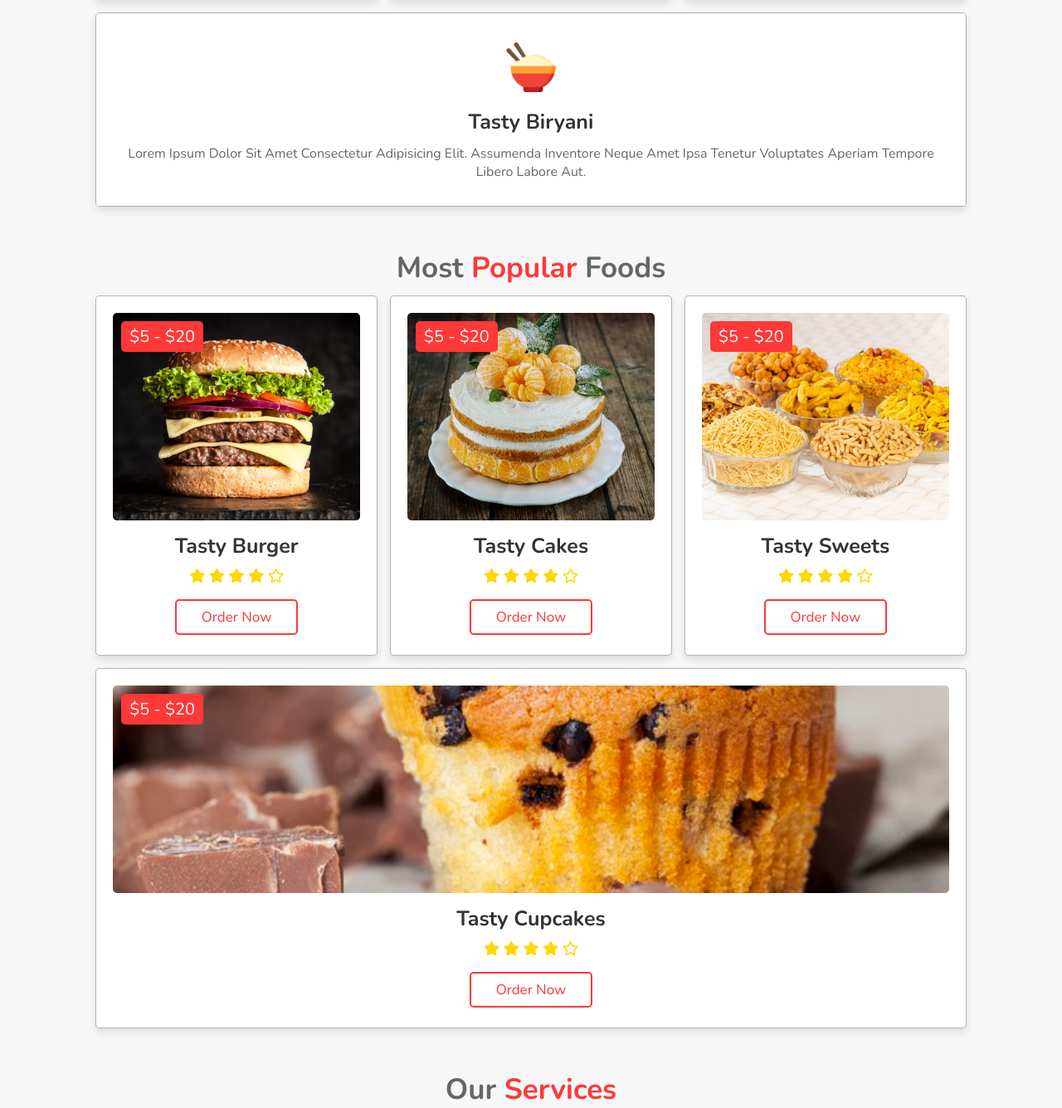
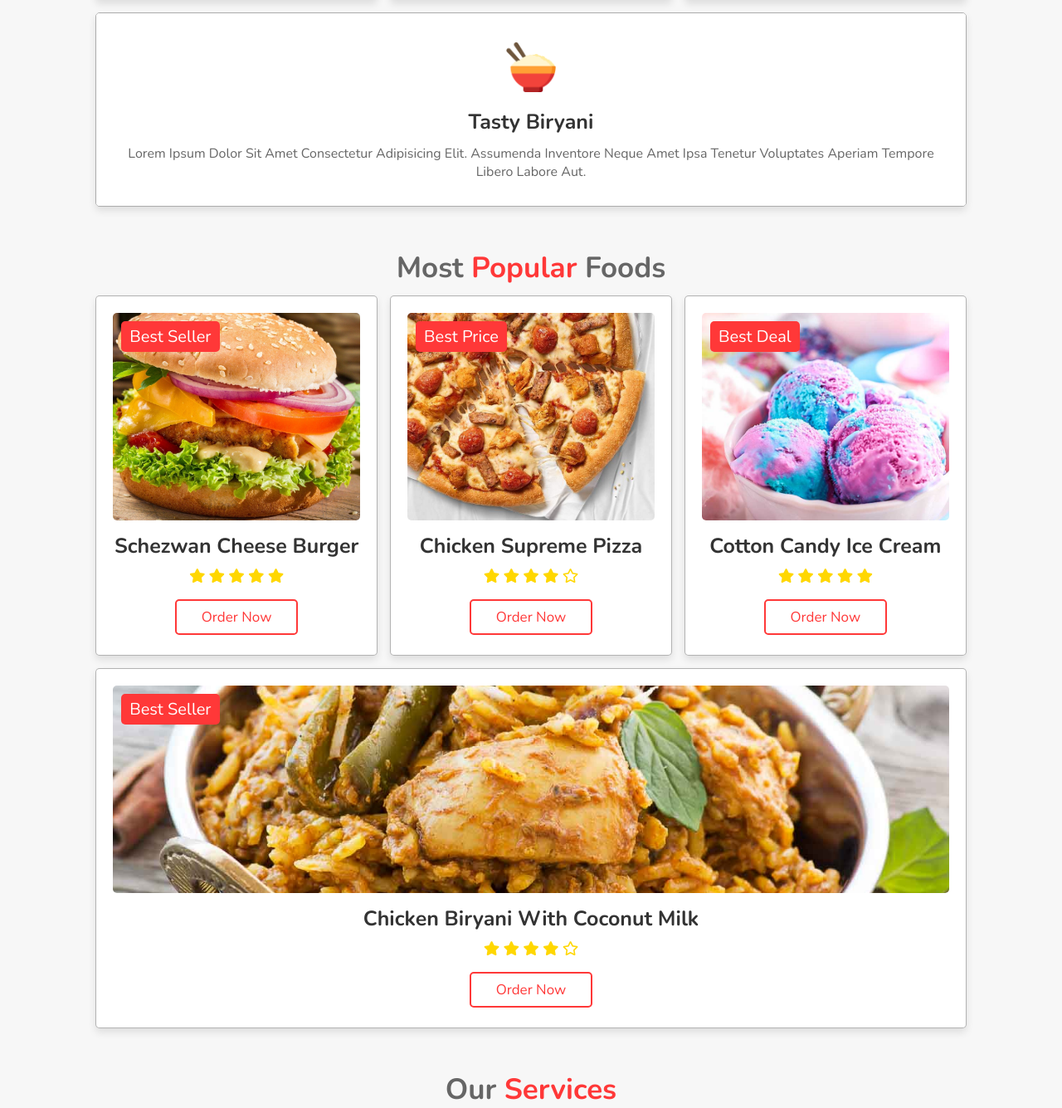
Before and after one commit to VaibhavShanbhag/Food-Court, a PHP site: page /index.php in a window 1280 px wide. Shown: the part 1448-2783 px from the top of the page at 83% size. Run offline with PHP 8.4, Linux system fonts and the light colour scheme.

Commit message:
Made changes to the index.php page

```diff
--- a/admin/adminlogin.php
+++ b/admin/adminlogin.php
@@ -178,7 +178,7 @@ if (isset($_POST['login'])) {
 </style>
 <body>
     <header>
-        <a href="index.php" class="btn">Back</a>
+        <a href="../public/index.php" class="btn">Back</a>
         <a href="#" class="logo"><i class="fas fa-utensils"></i>Food Court</a>
         <a class="btn" href="#" style="background-color:green; border: .2rem solid green;">Home</a>
     </header>
--- a/public/emptycart.php
+++ b/public/emptycart.php
@@ -152,7 +152,7 @@
         <img src="images/empty-cart.png" alt="empty" srcset="">
         <h1>Empty Cart</h1>
         <p>Looks like you haven't made your choice yet</p>
-        <p><a href="fooditems.php"><button>Back To Home</button></a></p>
+        <p><a href="index.php"><button>Back To Home</button></a></p>
     </div>
 </body>
 
--- a/public/index.php
+++ b/public/index.php
@@ -76,7 +76,7 @@
             <p>Lorem ipsum dolor sit, amet consectetur adipisicing elit. Voluptas accusamus tempore temporibus rem amet
                 laudantium animi optio voluptatum. Natus obcaecati unde porro nostrum ipsam itaque impedit incidunt rem
                 quisquam eos!</p>
-            <a href="#" class="btn">order now</a>
+                <a href="fooditems.php" class="btn">order now</a>
         </div>
 
         <div class="image">
@@ -174,9 +174,22 @@
         <div class="box-container">
 
             <div class="box">
-                <span class="price"> $5 - $20 </span>
-                <img src="images/p-1.jpg" alt="">
-                <h3>tasty burger</h3>
+                <span class="price">Best Seller</span>
+                <img src="Food Images/Schezwan Cheese Burger.jpg" alt="">
+                <h3>Schezwan Cheese Burger</h3>
+                <div class="stars">
+                    <i class="fas fa-star"></i>
+                    <i class="fas fa-star"></i>
+                    <i class="fas fa-star"></i>
+                    <i class="fas fa-star"></i>
+                    <i class="fas fa-star"></i>
+                </div>
+                <a href="fooditems.php" class="btn">order now</a>
+            </div>
+            <div class="box">
+                <span class="price">Best Price</span>
+                <img src="Food Images/Chicken Supreme Pizza.jpg" alt="">
+                <h3>Chicken Supreme Pizza</h3>
                 <div class="stars">
                     <i class="fas fa-star"></i>
                     <i class="fas fa-star"></i>
@@ -184,12 +197,25 @@
                     <i class="fas fa-star"></i>
                     <i class="far fa-star"></i>
                 </div>
-                <a href="#" class="btn">order now</a>
+                <a href="fooditems.php" class="btn">order now</a>
             </div>
             <div class="box">
-                <span class="price"> $5 - $20 </span>
-                <img src="images/p-2.jpg" alt="">
-                <h3>tasty cakes</h3>
+                <span class="price">Best Deal</span>
+                <img src="Food Images/Cotton Candy Ice Cream.jpg" alt="">
+                <h3>Cotton Candy Ice Cream</h3>
+                <div class="stars">
+                    <i class="fas fa-star"></i>
+                    <i class="fas fa-star"></i>
+                    <i class="fas fa-star"></i>
+                    <i class="fas fa-star"></i>
+                    <i class="fas fa-star"></i>
+                </div>
+                <a href="fooditems.php" class="btn">order now</a>
+            </div>
+            <div class="box">
+                <span class="price">Best Seller</span>
+                <img src="Food Images/Chicken Biryani With Coconut Milk.jpg" alt="">
+                <h3>Chicken Biryani With Coconut Milk</h3>
                 <div class="stars">
                     <i class="fas fa-star"></i>
                     <i class="fas fa-star"></i>
@@ -197,33 +223,7 @@
                     <i class="fas fa-star"></i>
                     <i class="far fa-star"></i>
                 </div>
-                <a href="#" class="btn">order now</a>
-            </div>
-            <div class="box">
-                <span class="price"> $5 - $20 </span>
-                <img src="images/p-3.jpg" alt="">
-                <h3>tasty sweets</h3>
-                <div class="stars">
-                    <i class="fas fa-star"></i>
-                    <i class="fas fa-star"></i>
-                    <i class="fas fa-star"></i>
-                    <i class="fas fa-star"></i>
-                    <i class="far fa-star"></i>
-                </div>
-                <a href="#" class="btn">order now</a>
-            </div>
-            <div class="box">
-                <span class="price"> $5 - $20 </span>
-                <img src="images/p-4.jpg" alt="">
-                <h3>tasty cupcakes</h3>
-                <div class="stars">
-                    <i class="fas fa-star"></i>
-                    <i class="fas fa-star"></i>
-                    <i class="fas fa-star"></i>
-                    <i class="fas fa-star"></i>
-                    <i class="far fa-star"></i>
-                </div>
-                <a href="#" class="btn">order now</a>
+                <a href="fooditems.php" class="btn">order now</a>
             </div>
         </div>
 
@@ -323,8 +323,8 @@
         <div class="footer-section">
             <div class="footer-links">
                 <p>Account</p>
-                <a href="#">customer</a>
-                <a href="#">Admin</a>
+                <a href="login.php">customer</a>
+                <a href="../admin/adminlogin.php">Admin</a>
             </div>
 
             <div class="footer-links">
```
